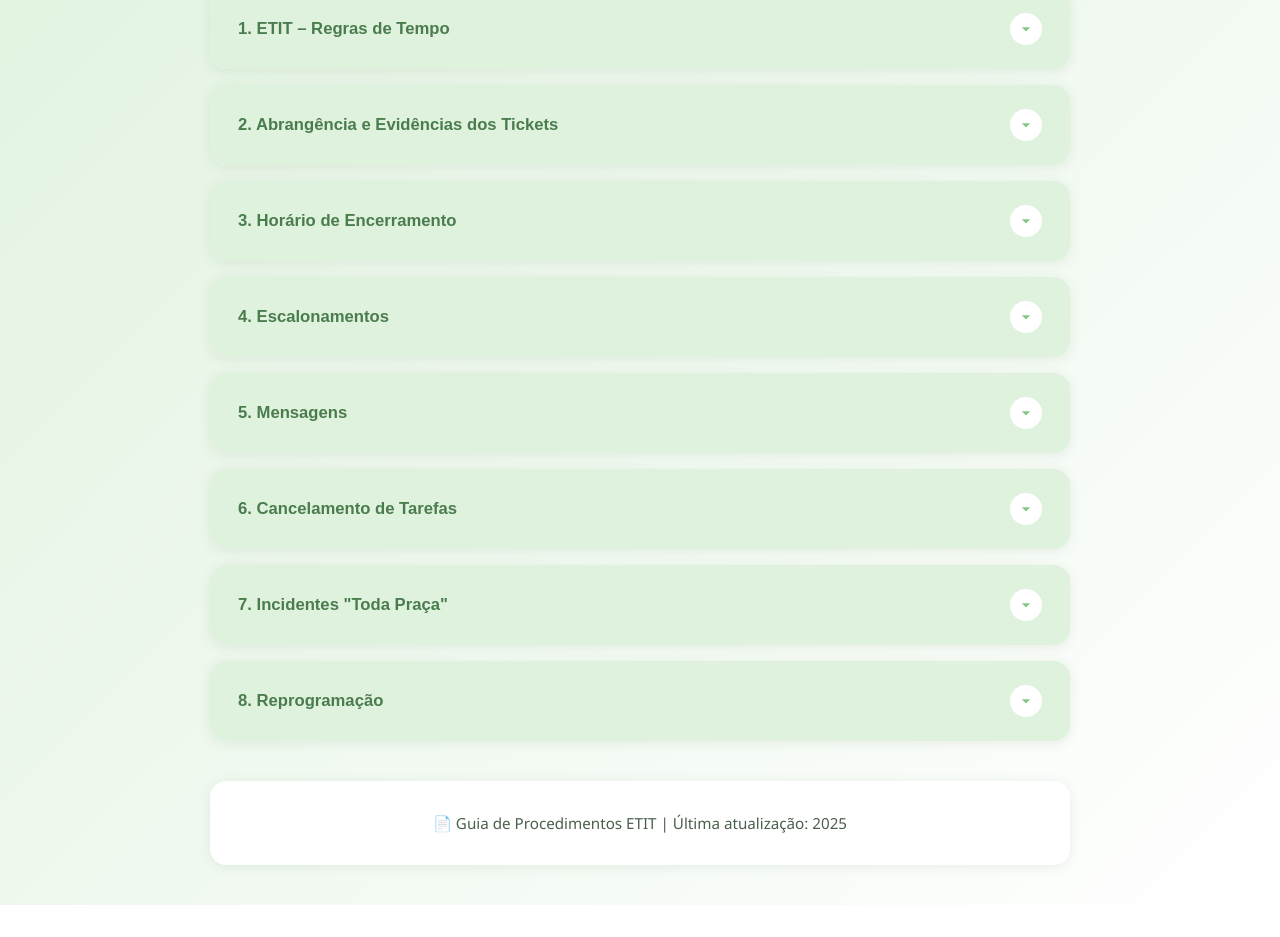
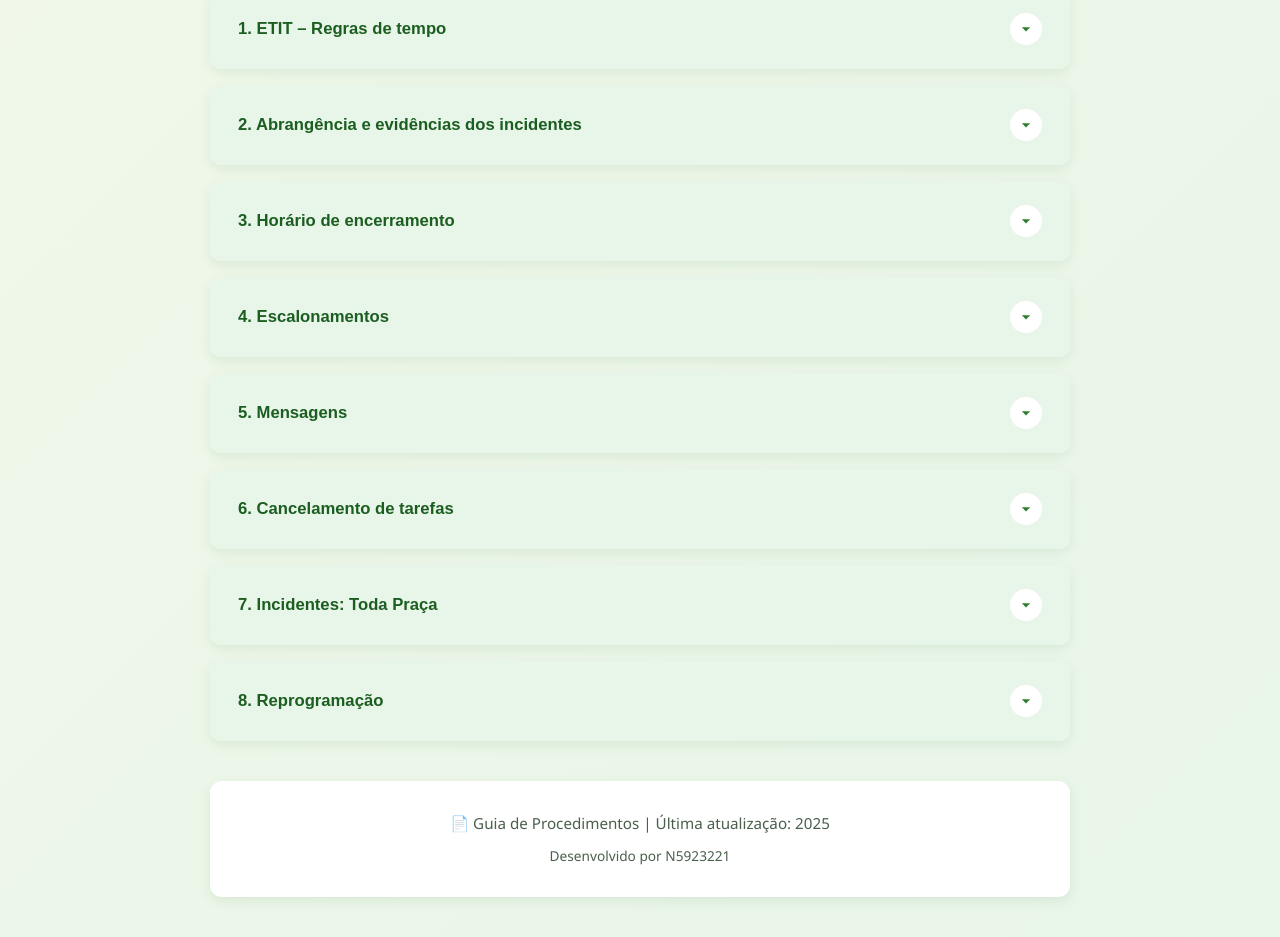
Before and after one commit to lirapin/informativos, a plain HTML site: page index.html in a window 1280 px wide. Shown: the part 263-1200 px from the top of the page. Before the commit the page ends 1168 px from the top, so only its background shows below. Drawn offline with Linux system fonts and the light colour scheme.

Commit message:
index.html

```diff
--- a/index.html
+++ b/index.html
@@ -3,7 +3,7 @@
 <head>
     <meta charset="UTF-8">
     <meta name="viewport" content="width=device-width, initial-scale=1.0">
-    <title>Guia ETIT - Procedimentos Operacionais</title>
+    <title>Guia de processos</title>
     <style>
         * {
             margin: 0;
@@ -12,21 +12,21 @@
         }
 
         :root {
-            --verde-principal: #86c788;
-            --verde-claro: #a8d5a2;
-            --verde-muito-claro: #dff2dd;
-            --verde-hover: #6eb070;
-            --verde-escuro: #4a7c4e;
+            --verde-principal: #2e7d32;
+            --verde-claro: #4caf50;
+            --verde-muito-claro: #e8f5e9;
+            --verde-hover: #1b5e20;
+            --verde-escuro: #1b5e20;
             --texto-escuro: #2d4a2f;
             --texto-medio: #4a5f4c;
             --branco: #ffffff;
             --cinza-claro: #f8faf9;
-            --sombra: rgba(70, 100, 70, 0.1);
+            --sombra: rgba(46, 125, 50, 0.1);
         }
 
         body {
             font-family: 'Segoe UI', Tahoma, Geneva, Verdana, sans-serif;
-            background: linear-gradient(135deg, var(--verde-muito-claro) 0%, var(--branco) 100%);
+            background: linear-gradient(135deg, #f1f8e9, #e8f5e9);
             color: var(--texto-escuro);
             line-height: 1.6;
             min-height: 100vh;
@@ -44,8 +44,8 @@
             margin-bottom: 50px;
             padding: 30px 20px;
             background: var(--branco);
-            border-radius: 20px;
-            box-shadow: 0 4px 20px var(--sombra);
+            border-radius: 12px;
+            box-shadow: 0 4px 12px var(--sombra);
         }
 
         h1 {
@@ -53,6 +53,8 @@
             font-size: 2.5em;
             margin-bottom: 10px;
             font-weight: 700;
+            text-transform: uppercase;
+            letter-spacing: 1px;
         }
 
         .subtitle {
@@ -70,14 +72,14 @@
 
         .accordion-item {
             background: var(--branco);
-            border-radius: 16px;
+            border-radius: 12px;
             overflow: hidden;
-            box-shadow: 0 2px 12px var(--sombra);
+            box-shadow: 0 4px 12px var(--sombra);
             transition: all 0.3s ease;
         }
 
         .accordion-item:hover {
-            box-shadow: 0 4px 20px rgba(70, 100, 70, 0.15);
+            box-shadow: 0 6px 16px rgba(46, 125, 50, 0.15);
             transform: translateY(-2px);
         }
 
@@ -96,7 +98,7 @@
         }
 
         .accordion-header:hover {
-            background: var(--verde-claro);
+            background: #c8e6c9;
         }
 
         .accordion-header.active {
@@ -226,8 +228,8 @@
             color: var(--texto-medio);
             font-size: 0.95em;
             background: var(--branco);
-            border-radius: 16px;
-            box-shadow: 0 2px 12px var(--sombra);
+            border-radius: 12px;
+            box-shadow: 0 4px 12px var(--sombra);
         }
 
         @media (max-width: 768px) {
@@ -299,7 +301,7 @@
 <body>
     <div class="container">
         <header>
-            <h1>📋 Guia ETIT</h1>
+            <h1>📋 Guia de processos</h1>
             <p class="subtitle">Procedimentos Operacionais e Diretrizes</p>
         </header>
 
@@ -307,7 +309,7 @@
             <!-- Acordeão 1 -->
             <div class="accordion-item">
                 <button class="accordion-header" aria-expanded="false">
-                    <span class="accordion-title">1. ETIT – Regras de Tempo</span>
+                    <span class="accordion-title">1. ETIT – Regras de tempo</span>
                     <div class="accordion-icon">
                         <svg viewBox="0 0 24 24">
                             <path d="M7 10l5 5 5-5z"/>
@@ -319,7 +321,7 @@
                         <ul>
                             <li><strong>Casos SS:</strong> gerar a tarefa do incidente em até 15 minutos.</li>
                             <li><strong>Casos de degradação:</strong> gerar em até 30 minutos.</li>
-                            <li>Independente de acionamento.</li>
+                            <li>A garantia do etit independe de acionamento, para garantir o etit basta que seja gerado no prazo.</li>
                         </ul>
                     </div>
                 </div>
@@ -328,7 +330,7 @@
             <!-- Acordeão 2 -->
             <div class="accordion-item">
                 <button class="accordion-header" aria-expanded="false">
-                    <span class="accordion-title">2. Abrangência e Evidências dos Tickets</span>
+                    <span class="accordion-title">2. Abrangência e evidências dos incidentes</span>
                     <div class="accordion-icon">
                         <svg viewBox="0 0 24 24">
                             <path d="M7 10l5 5 5-5z"/>
@@ -339,16 +341,16 @@
                     <div class="accordion-content-inner">
                         <h3>Abrangência:</h3>
                         <ul>
-                            <li><strong>Outage HFC:</strong> pelo menos uma abrangência por node (preferencialmente XPT).</li>
-                            <li><strong>Outage GPON:</strong> incluir gráfico do Visium.</li>
+                            <li><strong>Incidentes HFC:</strong> inserir uma eviência por node do xpt.</li>
+                            <li><strong>Incidentes GPON:</strong> incluir gráfico do Visium.</li>
                         </ul>
 
                         <h3>Evidências:</h3>
                         <ul>
-                            <li>Evidências devem ter horário.</li>
-                            <li>Se o sistema estiver fora, inserir print do erro.</li>
+                            <li>As evidências devem ter horário.</li>
+                            <li>Se o sistema estiver inoperante, inserir print do erro.</li>
                             <li><strong>Casos HFC:</strong> obrigatório incluir evidência do IDS.</li>
-                            <li>Qualquer evidência é aceita caso as ferramentas estejam inoperantes.</li>
+                            <li>Qualquer evidência será aceita caso as ferramentas oficais estejam inoperantes.</li>
                             <li>Conferir todas as evidências antes de encerrar.</li>
                         </ul>
                     </div>
@@ -358,7 +360,7 @@
             <!-- Acordeão 3 -->
             <div class="accordion-item">
                 <button class="accordion-header" aria-expanded="false">
-                    <span class="accordion-title">3. Horário de Encerramento</span>
+                    <span class="accordion-title">3. Horário de encerramento</span>
                     <div class="accordion-icon">
                         <svg viewBox="0 0 24 24">
                             <path d="M7 10l5 5 5-5z"/>
@@ -368,8 +370,8 @@
                 <div class="accordion-content">
                     <div class="accordion-content-inner">
                         <ul>
-                            <li><strong>Outage HFC:</strong> usar horário do IDS.</li>
-                            <li><strong>Outage GPON:</strong> usar horário da primeira fusão.</li>
+                            <li><strong>Incidente HFC:</strong> usar horário do IDS.</li>
+                            <li><strong>Incidente GPON:</strong> usar horário da primeira fusão.</li>
                         </ul>
                     </div>
                 </div>
@@ -394,7 +396,7 @@
                                 <li>≥ 300 naps</li>
                             </ul>
                         </div>
-                        <p>Deve constar na primeira mensagem de atualização e no outage.</p>
+                        <p>O escalonamento deve constar na primeira mensagem de atualização e no respectivo incidente.</p>
                     </div>
                 </div>
             </div>
@@ -431,7 +433,7 @@
                         <h3>Observações:</h3>
                         <ul>
                             <li>Impactos ≥ 10 nodes ou 300 naps → escalonamento imediato.</li>
-                            <li>Mensagens devem ser enviadas mesmo que o turno anterior tenha enviado.</li>
+                            <li>As mensagens devem ser enviadas mesmo que o turno anterior não as tenham enviado.</li>
                         </ul>
                     </div>
                 </div>
@@ -440,7 +442,7 @@
             <!-- Acordeão 6 -->
             <div class="accordion-item">
                 <button class="accordion-header" aria-expanded="false">
-                    <span class="accordion-title">6. Cancelamento de Tarefas</span>
+                    <span class="accordion-title">6. Cancelamento de tarefas</span>
                     <div class="accordion-icon">
                         <svg viewBox="0 0 24 24">
                             <path d="M7 10l5 5 5-5z"/>
@@ -451,7 +453,7 @@
                     <div class="accordion-content-inner">
                         <p><strong>Só cancelar quando:</strong></p>
                         <ul>
-                            <li><strong>1.</strong> Erro do COP ao criar a tarefa.</li>
+                            <li><strong>1.</strong> Houver erro do COP ao criar a tarefa.</li>
                             <li><strong>2.</strong> Incidente normalizado sem intervenção e o técnico ainda não iniciou a tarefa. Se iniciou: não cancelar.</li>
                         </ul>
                     </div>
@@ -461,7 +463,7 @@
             <!-- Acordeão 7 -->
             <div class="accordion-item">
                 <button class="accordion-header" aria-expanded="false">
-                    <span class="accordion-title">7. Incidentes "Toda Praça"</span>
+                    <span class="accordion-title">7. Incidentes: Toda Praça</span>
                     <div class="accordion-icon">
                         <svg viewBox="0 0 24 24">
                             <path d="M7 10l5 5 5-5z"/>
@@ -500,7 +502,8 @@
         </div>
 
         <footer>
-            <p>📄 Guia de Procedimentos ETIT | Última atualização: 2025</p>
+            <p>📄 Guia de Procedimentos | Última atualização: 2025</p>
+            <p style="margin-top: 10px; font-size: 0.9em;">Desenvolvido por N5923221</p>
         </footer>
     </div>
 
```
